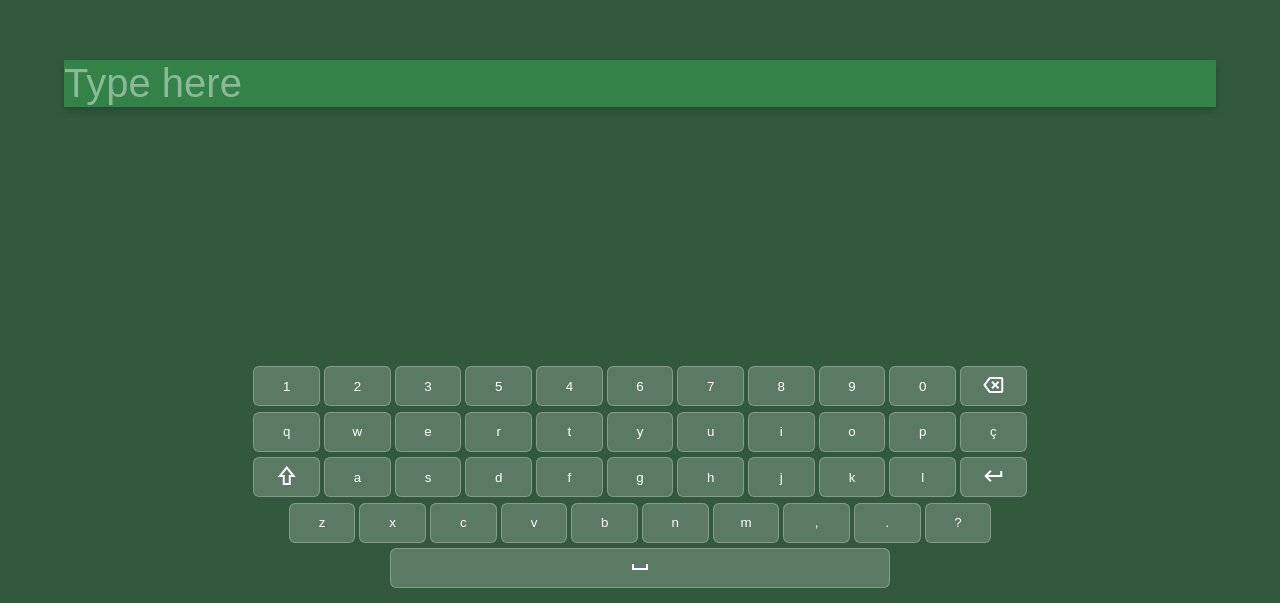
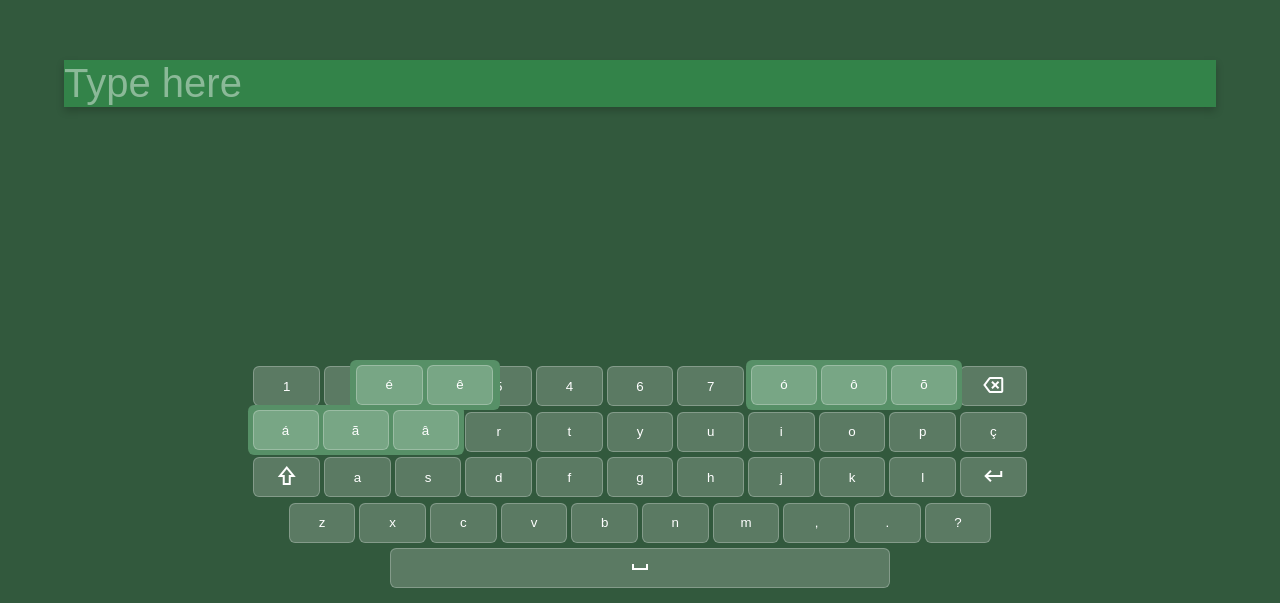
Before and after one commit to Lucasdelacerda/virtualKeyboard, a plain HTML site: page index.html in a window 1280 px wide. Shown: the part 197-800 px from the top of the page. Drawn offline with nearby package versions, Linux system fonts and the light colour scheme.

Commit message:
feat: updates

```diff
--- a/index.html
+++ b/index.html
@@ -7,7 +7,7 @@
     <link rel="stylesheet"
         href="https://fonts.googleapis.com/css2?family=Material+Symbols+Outlined:opsz,wght,FILL,GRAD@24,400,1,0" />
     <link rel="stylesheet" type="text/css" href="./style.css">
-    <title>Teclado Virtual</title>
+    <title>Virtual keyboard</title>
 </head>
 
 <body>
@@ -39,13 +39,22 @@
                 <div class="line2 line">
                     <button class="key numbers-letters">q</button>
                     <button class="key numbers-letters">w</button>
-                    <button class="key numbers-letters">e</button>
+                   <div id="e-acentuation-container" class="acentuation-container">
+                        <button class="acentuation-key key">é</button>
+                        <button class="acentuation-key key">ê</button>
+                    </div>
+                    <button class="key numbers-letters" onclick="eOutside()">e</button>
                     <button class="key numbers-letters">r</button>
                     <button class="key numbers-letters">t</button>
                     <button class="key numbers-letters">y</button>
                     <button class="key numbers-letters">u</button>
                     <button class="key numbers-letters">i</button>
-                    <button class="key numbers-letters">o</button>
+                    <button class="key numbers-letters" onclick="oOutside()">o</button>
+                   <div id="o-acentuation-container" class="acentuation-container">
+                        <button class="acentuation-key key">ó</button>
+                        <button class="acentuation-key key">ô</button>
+                        <button class="acentuation-key key">õ</button>
+                   </div>
                     <button class="key numbers-letters">p</button>
                     <button class="key numbers-letters">ç</button>
 
@@ -56,7 +65,12 @@
                             shift
                         </span>
                     </button>
-                    <button class="key numbers-letters">a</button>
+                    <button class="key numbers-letters" onclick="aOutside()">a</button>
+                    <div id="a-acentuation-container" class="acentuation-container">
+                        <button class="acentuation-key key">á</button>
+                        <button class="acentuation-key key">ã</button>
+                        <button class="acentuation-key key">â</button>
+                    </div>
                     <button class="key numbers-letters">s</button>
                     <button class="key numbers-letters">d</button>
                     <button class="key numbers-letters">f</button>
@@ -91,7 +105,7 @@
             </div>
         </section>
     </main>
-    <script src="/index.js">
+    <script src="index.js">
     </script>
 </body>
 
--- a/index.js
+++ b/index.js
@@ -1,4 +1,4 @@
-const numbersAndLetters = document.querySelectorAll(".numbers-letters");
+const numbersAndLetters = document.querySelectorAll(".numbers-letters, .acentuation-key");
 const keys = document.querySelectorAll('.key')
 const display = document.getElementById("display")
 let isUpperCase = false;
--- a/style.css
+++ b/style.css
@@ -77,14 +77,41 @@ body {
 }
 
 .line {
+    position: relative;
     display: flex;
     flex-direction: row;
     justify-content: center;
     align-items: center;
     gap: 4px;
-    width: 100%
+    width: 100%;
 }
 
+.acentuation-container {
+    display: flex;
+    justify-content: center;
+    align-items: center;
+    gap: 4px;
+    position: absolute;
+    background: rgb(87, 144, 103);
+    border-radius: 6.154px;
+    padding: 0.5rem;
+}
+
+#e-acentuation-container {
+    bottom: 4.2rem;
+    left: 13%;
+    width:19.12%;
+}
+#o-acentuation-container{
+  bottom:4.2rem;
+  left:63.5%;
+  width:27.53%;
+}
+#a-acentuation-container{
+    bottom:4.2rem;
+    left:0%;
+    width:27.53%;
+  }
 .clicked {
     background: rgba(255, 255, 255, 0.4);
 }
```
